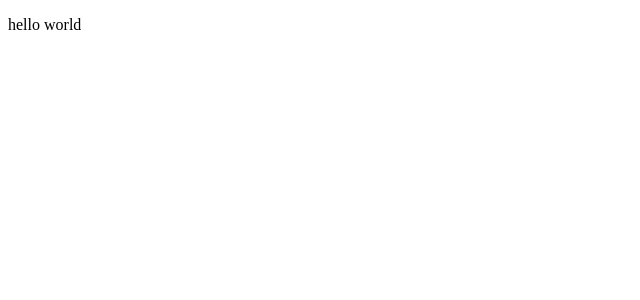
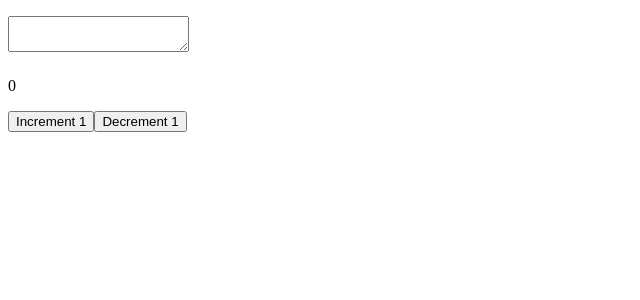
Before and after one commit to RabiulHassanJomman/Think-in-a-react-way, a React (Vite) app: page / in a window 1280 px wide. Shown: the top 300 px of the page, without its empty margins (0-640 px from the left). Built offline with nearby package versions, Linux system fonts and the light colour scheme.

Commit message:
UseState

```diff
--- a/src/App.jsx
+++ b/src/App.jsx
@@ -1,7 +1,13 @@
+import Todo from "./Components/Todo";
+import Counter from "./components/Counter";
+
 function App() {
-  return <>
-    <p>hello world</p>
-  </>
+  return (
+    <>
+      <Todo> </Todo>
+      <Counter></Counter>
+    </>
+  );
 }
 
-export default App
+export default App;
--- /dev/null
+++ b/src/Components/Counter.jsx
@@ -0,0 +1,13 @@
+import React, { useState } from 'react'
+
+export default function Counter() {
+  const [count, setCount] = useState(0);
+
+  return (
+    <div>
+      <p>{count}</p>
+      <button onClick={() => setCount((prevCount) => prevCount + 1)}>Increment 1</button>
+      <button onClick={() => setCount((prevCount) => prevCount - 1)}>Decrement 1</button>
+    </div>
+  )
+}
--- /dev/null
+++ b/src/Components/Todo.jsx
@@ -0,0 +1,22 @@
+import React, { useState } from 'react'
+
+export default function Todo() {
+  const [todo, setTodo] = useState('');
+  const [warning, setWarning]   = useState(null);
+
+  const handleInput = (e) => {
+    const inputData = e.target.value;
+    const updatedWarning = (inputData.includes(".js")) ? "You need JS Skill to complete the task" : null;
+
+    setTodo(inputData);
+    setWarning(updatedWarning)
+  }
+
+  return (
+    <div>
+      <p>{todo}</p>
+      <textarea name="text" id="text" onChange={handleInput}></textarea>
+      <h1>{warning}</h1>
+    </div>
+  )
+}
```
